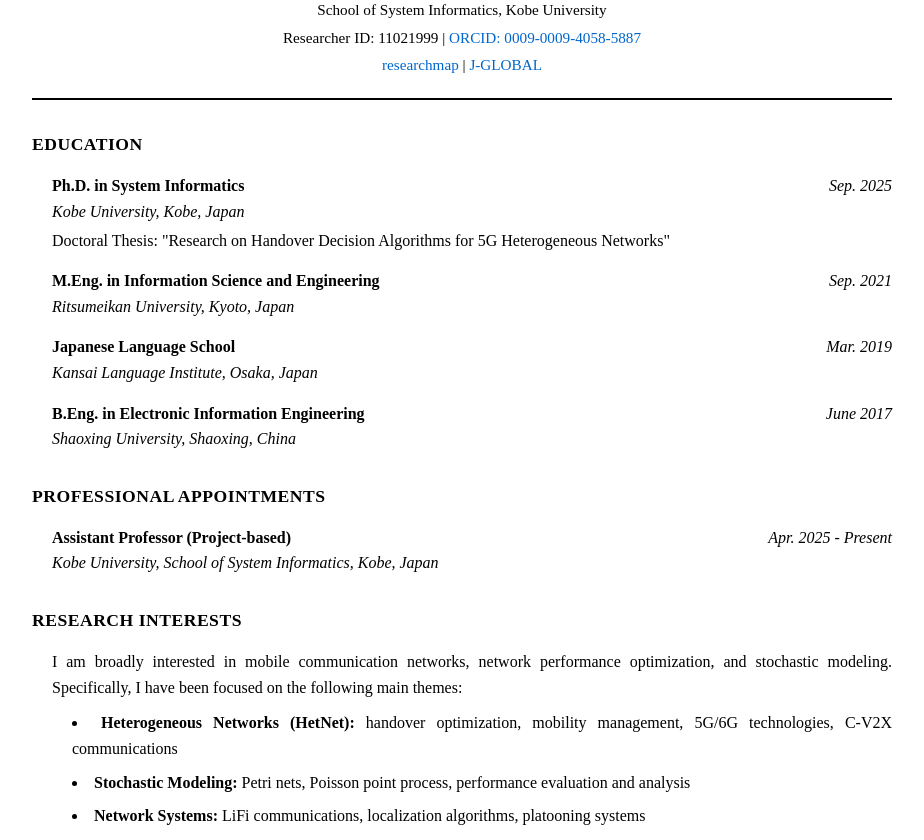
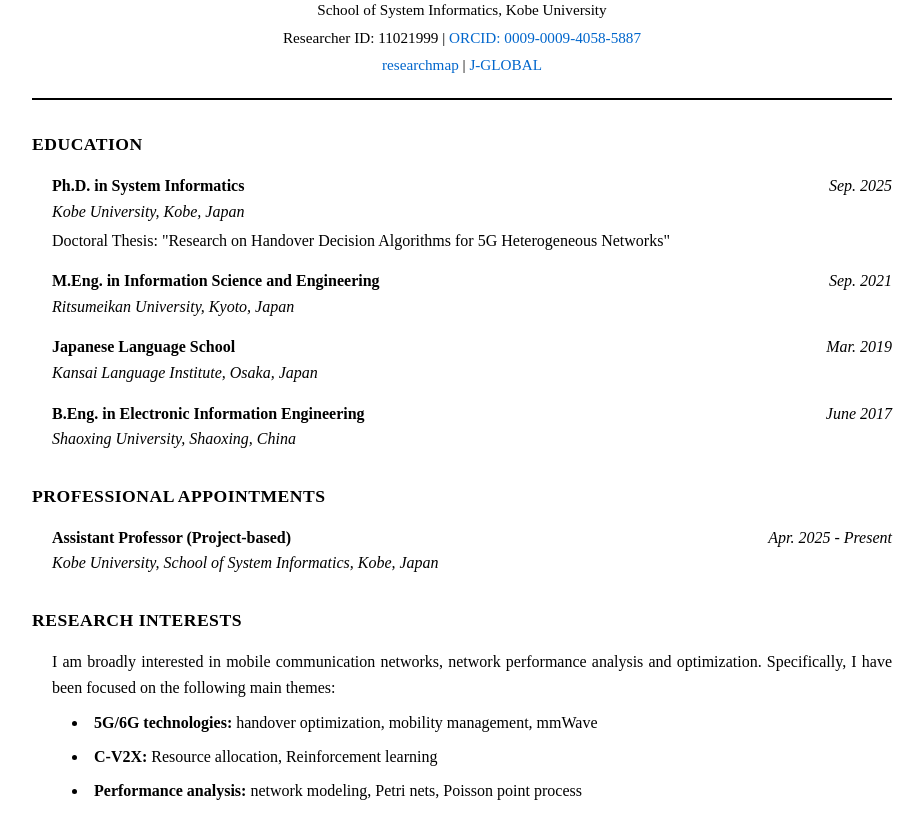
Before and after one commit to ZhiyiZhu-KU/ZhiyiZhu-KU.github.io, a plain HTML site: page index.html in a window 1280 px wide. Shown: the part 105-945 px from the top of the page, without its empty margins (178-1102 px from the left). Drawn offline with Linux system fonts and the light colour scheme.

Commit message:
Update index.html

```diff
--- a/index.html
+++ b/index.html
@@ -184,11 +184,12 @@
     <div class="section">
         <div class="section-title">RESEARCH INTERESTS</div>
         <div style="padding-left: 20px; text-align: justify;">
-            I am broadly interested in mobile communication networks, network performance optimization, and stochastic modeling. Specifically, I have been focused on the following main themes:
+            I am broadly interested in mobile communication networks, network performance analysis and optimization.
+            Specifically, I have been focused on the following main themes:
             <ul style="margin-top: 10px;">
-                <li><strong>Heterogeneous Networks (HetNet):</strong> handover optimization, mobility management, 5G/6G technologies, C-V2X communications</li>
-                <li><strong>Stochastic Modeling:</strong> Petri nets, Poisson point process, performance evaluation and analysis</li>
-                <li><strong>Network Systems:</strong> LiFi communications, localization algorithms, platooning systems</li>
+                <li><strong>5G/6G technologies:</strong> handover optimization, mobility management, mmWave</li>
+                <li><strong>C-V2X:</strong> Resource allocation, Reinforcement learning</li>
+                <li><strong>Performance analysis:</strong> network modeling, Petri nets, Poisson point process</li>
             </ul>
         </div>
     </div>
```
